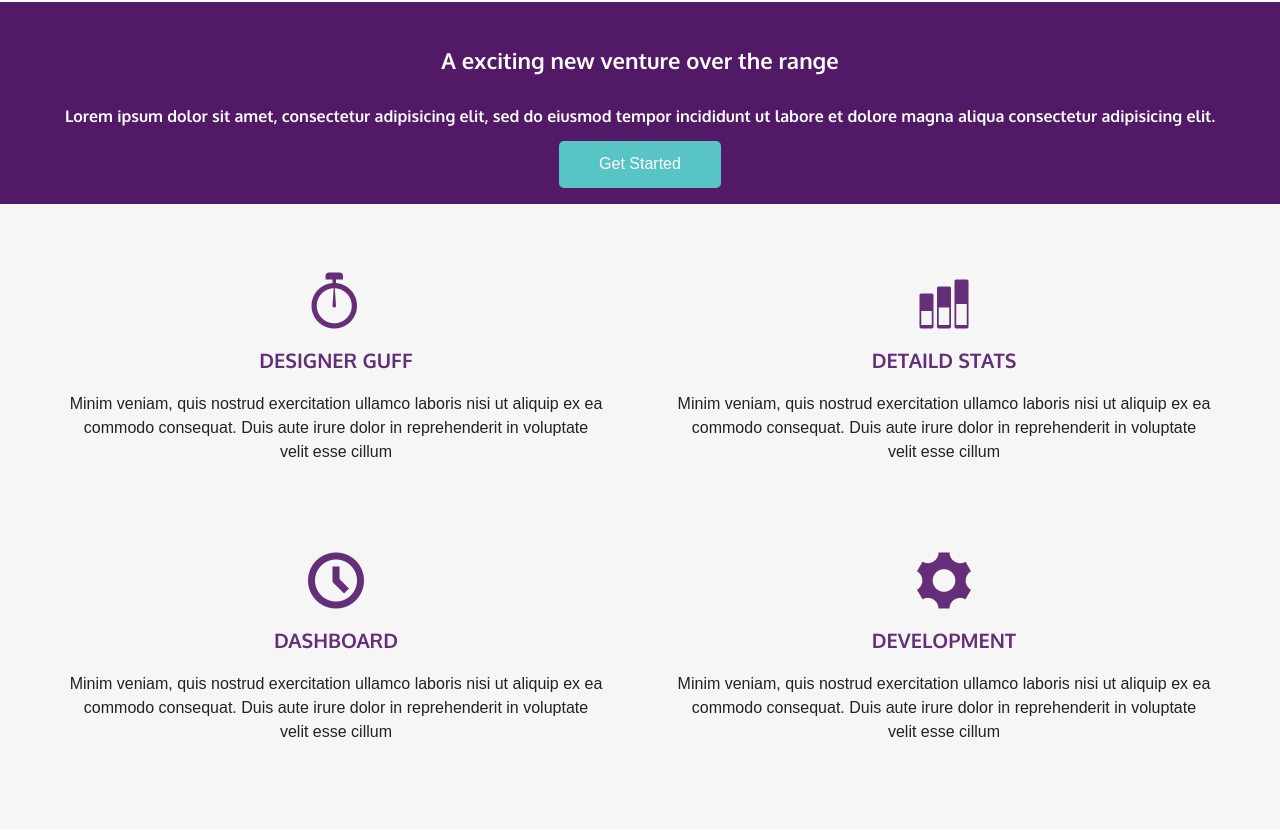
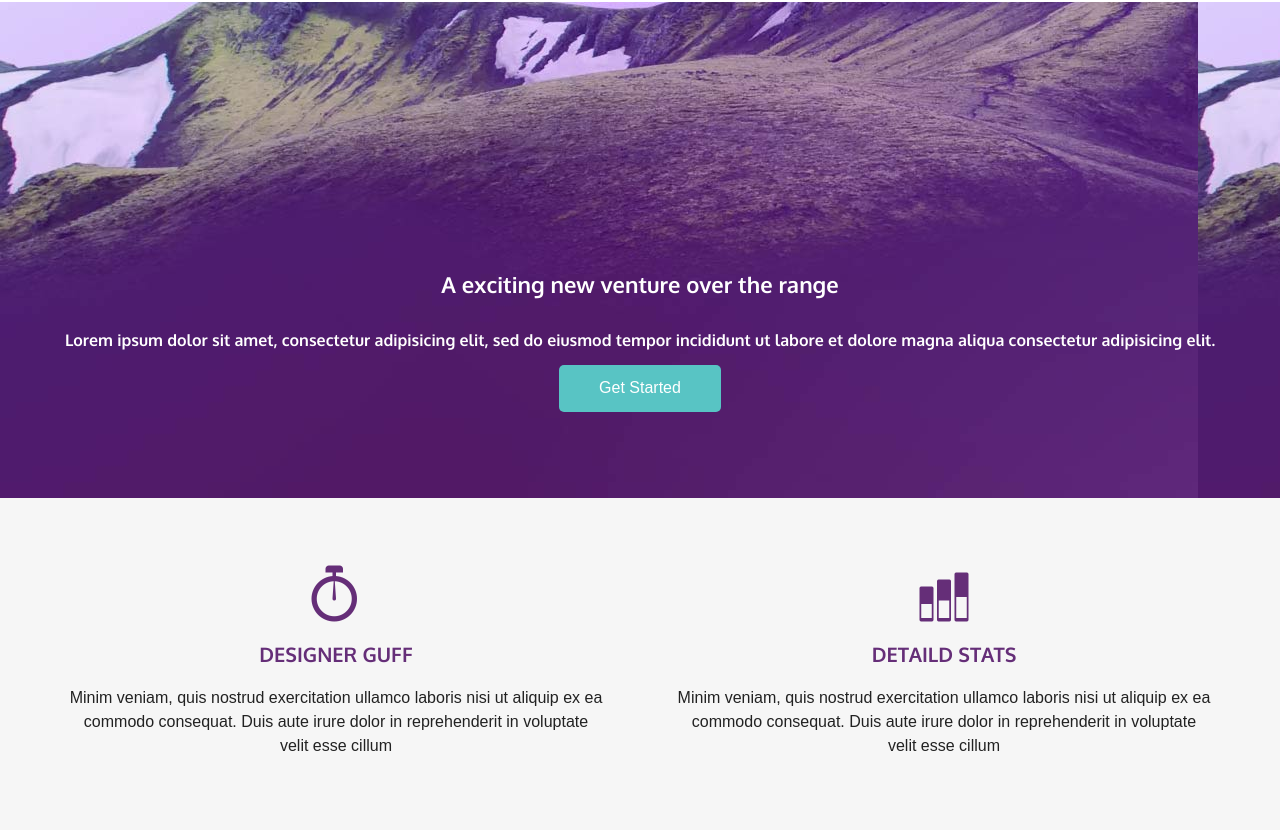
Before and after one commit to leonardoxp9d/projeto_AngelsHostels, a plain HTML site: page index.html in a window 1280 px wide. Shown: the part 77-907 px from the top of the page. Drawn offline with Linux system fonts and the light colour scheme; files whose address does not match are found by name.

Commit message:
css_responsive_1000px. section top-content

```diff
--- a/css/main.css
+++ b/css/main.css
@@ -176,3 +176,12 @@ h1, h2, h3, h4, h5, h6{
         float: right;
     }
 }
+
+@media screen and (min-width: 62.5em) /*1000/16= 62.5em*/{
+
+    .top-content{
+        background: #521a66 url(../images/bg_topo_1198x670.jpg);
+        height: 15em;
+        padding-top: 15em;
+    }
+}
```
